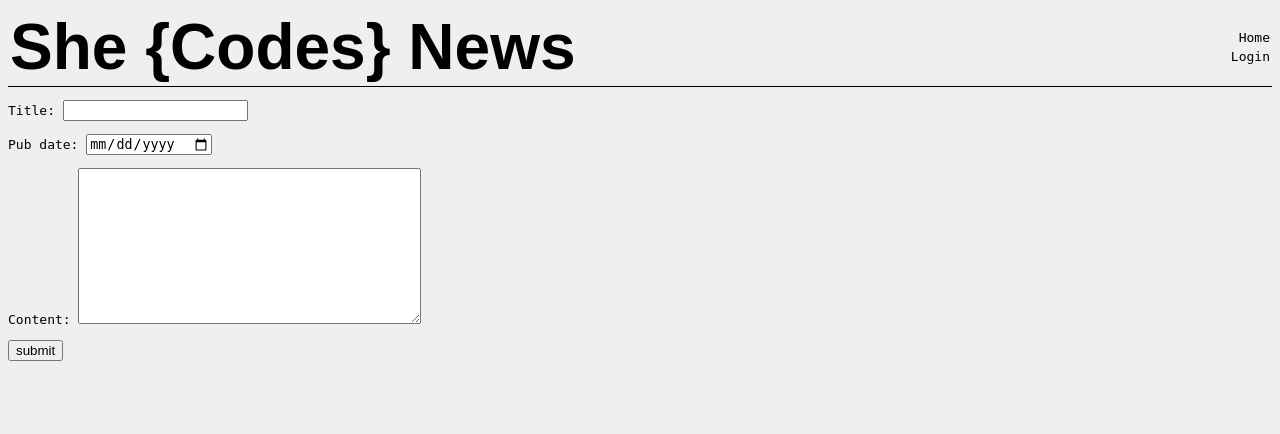
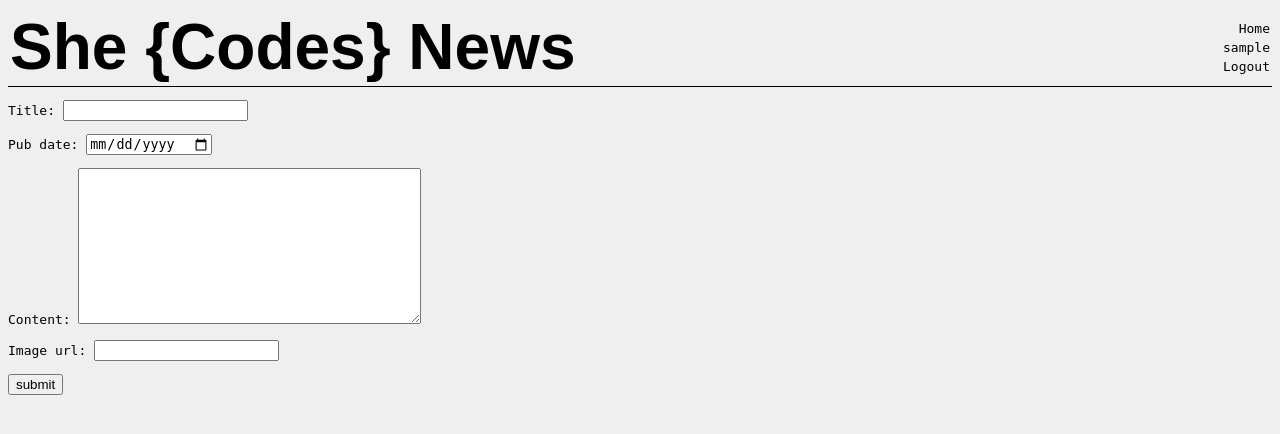
Before and after one commit to SheCodesAus/she-codes-django-news-project-mandydc10, a Django app: page /news/add-story/ in a window 1280 px wide. Shown: the top 434 px of the page. Run offline with Django 4.2, Linux system fonts and the light colour scheme; the visitor is signed in with stand-in values (Sample User, id 1); parts of the project's set-up code (start-up, migrations or seed data) failed here and were passed over; some web fonts are replaced.

Commit message:
Added features
Added image field to new story form, fixed login button, and profile button

```diff
--- a/she_codes_news/news/forms.py
+++ b/she_codes_news/news/forms.py
@@ -5,7 +5,12 @@ from .models import NewsStory
 class StoryForm(ModelForm):
     class Meta:
         model = NewsStory
-        fields = ['title', 'pub_date', 'content']
+        fields = ['title', 'pub_date', 'content', 'image_url']
         widgets = {
-            'pub_date': forms.DateInput(format=('%m/%d/%Y'), attrs={'class':'form-control', 'plageholder':'Select a date', 'type':'date'}),
+            'pub_date': forms.DateInput(format=('%m/%d/%Y'),
+            attrs={
+                'class':'form-control',
+                'plageholder':'Select a date',
+                'type':'date'
+                }),
         }
--- a/she_codes_news/news/models.py
+++ b/she_codes_news/news/models.py
@@ -10,3 +10,4 @@ class NewsStory(models.Model):
     )
     pub_date = models.DateTimeField()
     content = models.TextField()
+    image_url = models.URLField(blank=True)
--- a/she_codes_news/news/static/news/styles.css
+++ b/she_codes_news/news/static/news/styles.css
@@ -84,3 +84,7 @@
     margin: 0 0 10px 10px;
     width: 50%;
 }
+
+form {
+
+}
--- a/she_codes_news/news/templates/news/createStory.html
+++ b/she_codes_news/news/templates/news/createStory.html
@@ -1,4 +1,9 @@
 {% extends "base.html" %}
+{% load static %}
+
+{% block stylesheets %}
+<link rel="stylesheet" type="text/css" href="{% static 'news/styles.css' %}">
+{% endblock %}
 
 {% block content %}
 
--- a/she_codes_news/news/templates/news/storyCard.html
+++ b/she_codes_news/news/templates/news/storyCard.html
@@ -1,9 +1,9 @@
 <div class="story-card" id="story-card-{{ position }}">
     <a href="{% url 'news:story' story.id%}">
-        {% if position < 5 %}
-            <img src="../static/news/images/placeholder-{{ position }}.jpg">
+        {% if story.image_url %}
+            <img src="{{ story.image_url }}.jpg">
         {% else %}
-            <img src="https://picsum.photos/600">
+            <img src="https://picsum.photos/300?random={{ story.id }}">
         {% endif %}
         <div class="story-card-text">
             <h3>{{ story.title }}</h3>
--- a/she_codes_news/news/views.py
+++ b/she_codes_news/news/views.py
@@ -13,8 +13,8 @@ class IndexView(generic.ListView):
 
     def get_context_data(self, **kwargs):
         context = super().get_context_data(**kwargs)
-        context['latest_stories'] = NewsStory.objects.all()[:4]
-        context['all_stories'] = NewsStory.objects.all()
+        context['latest_stories'] = NewsStory.objects.all().order_by('-pub_date')[:4]
+        context['all_stories'] = NewsStory.objects.all().order_by('-pub_date')
         return context
 
 class StoryView(generic.DetailView):
--- a/she_codes_news/static/styles.css
+++ b/she_codes_news/static/styles.css
@@ -11,9 +11,9 @@ header {
     border-bottom: 1px solid #000;
 }
 
-img {
+/* img {
     filter: grayscale(100%);
-}
+} */
 
 h1 {
     font-family: 'Montserrat Subrayada', sans-serif;
@@ -52,3 +52,7 @@ a {
 a, p {
     font-family: monospace;
 }
+
+.form {
+    background-color: red;
+}
--- a/she_codes_news/templates/nav.html
+++ b/she_codes_news/templates/nav.html
@@ -1,9 +1,9 @@
 <nav>
     <a href="{% url 'news:index' %}">Home</a>
-    {% if request.user.is_authenticatd %}
-        <a href="#">username</a>
-        <a href="#">Logout</a>
+    {% if request.user.is_authenticated %}
+    <a href="{% url 'users:viewAccount' request.user.id %}">{{ user.username }}</a>
+    <a href="{% url 'logout' %}">Logout</a>
     {% else %}
-        <a href="#">Login</a>
+    <a href="{% url 'login' %}">Login</a>
     {% endif %}
 </nav>
--- /dev/null
+++ b/she_codes_news/users/templates/users/viewAccount.html
@@ -0,0 +1,6 @@
+{% extends 'base.html' %}
+
+{% block content %}
+<h2>Welcome, {{ user.username }}</h2>
+<p>Email: {{ user.email }}</p>
+{% endblock %}
--- a/she_codes_news/users/urls.py
+++ b/she_codes_news/users/urls.py
@@ -1,8 +1,9 @@
 from django.urls import path
-from .views import CreateAccountView
+from .views import CreateAccountView, ViewAccount
 
 app_name = 'users'
 
 urlpatterns = [
     path('create-account/', CreateAccountView.as_view(), name='createAccount'),
+    path('<int:pk>', ViewAccount.as_view(), name='viewAccount')
 ]
--- a/she_codes_news/users/views.py
+++ b/she_codes_news/users/views.py
@@ -10,3 +10,8 @@ class CreateAccountView(CreateView):
     form_class = CustomUserCreationForm
     success_url = reverse_lazy('login')
     template_name = 'users/createAccount.html'
+
+class ViewAccount(generic.DetailView):
+    model = CustomUser
+    success_url = reverse_lazy('login')
+    template_name = 'users/viewAccount.html'
```
Also changed, not shown: she_codes_news/news/migrations/0003_newsstory_image_url.py (added).
